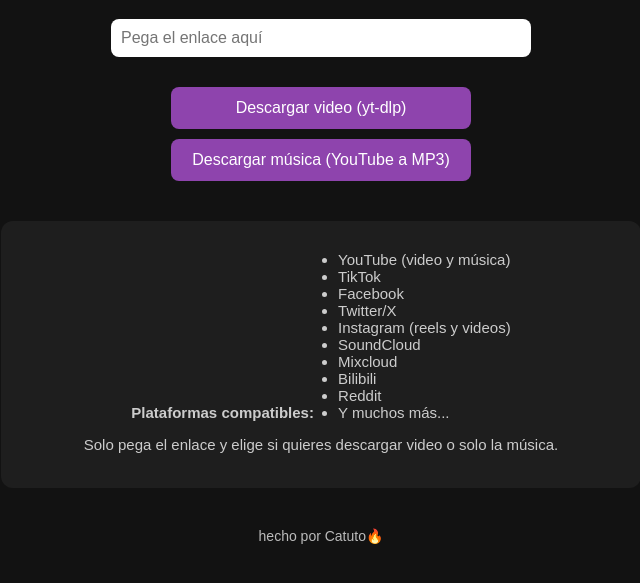
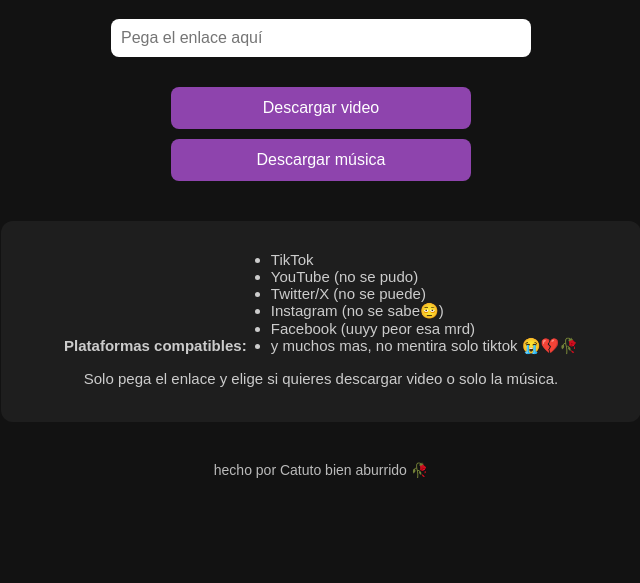
Before and after one commit to iCatuto/sssCatu, a plain HTML site: page templates/index.html in a window 1280 px wide. Shown: the part 99-682 px from the top of the page, without its empty margins (319-959 px from the left). Drawn offline with Linux system fonts and the light colour scheme.

Commit message:
Update button labels and platform compatibility info

```diff
--- a/templates/index.html
+++ b/templates/index.html
@@ -63,8 +63,8 @@
 
   <form id="formulario" method="POST">
     <input type="text" name="url" placeholder="Pega el enlace aquí" required><br>
-    <button type="submit" name="formato" value="video">Descargar video (yt-dlp)</button>
-    <button type="submit" name="formato" value="audio">Descargar música (YouTube a MP3)</button>
+    <button type="submit" name="formato" value="video">Descargar video</button>
+    <button type="submit" name="formato" value="audio">Descargar música</button>
   </form>
 
   <p id="error" style="color:red;"></p>
@@ -72,21 +72,17 @@
   <div class="info">
     <strong>Plataformas compatibles:</strong>
     <ul>
-      <li>YouTube (video y música)</li>
       <li>TikTok</li>
-      <li>Facebook</li>
-      <li>Twitter/X</li>
-      <li>Instagram (reels y videos)</li>
-      <li>SoundCloud</li>
-      <li>Mixcloud</li>
-      <li>Bilibili</li>
-      <li>Reddit</li>
-      <li>Y muchos más...</li>
+      <li>YouTube (no se pudo)</li>
+      <li>Twitter/X (no se puede)</li>
+      <li>Instagram (no se sabe🫩)</li>
+      <li>Facebook (uuyy peor esa mrd)</li>
+      <li>y muchos mas, no mentira solo tiktok 😭💔🥀</li>
     </ul>
     <p>Solo pega el enlace y elige si quieres descargar video o solo la música.</p>
   </div>
 
-  <div class="footer">hecho por Catuto🔥</div>
+  <div class="footer">hecho por Catuto bien aburrido 🥀</div>
 
   <script>
     document.querySelectorAll("button").forEach(btn => {
```
